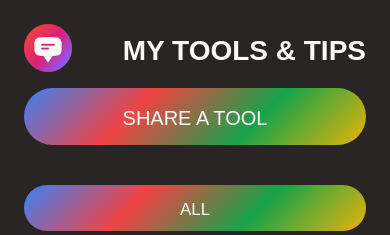
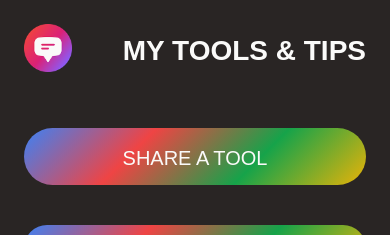
Before and after one commit to AlenaGM/mytoolbox, a React (Create React App) app: page / in a window 390 px wide. Shown: the top 235 px of the page. Built offline with nearby package versions, Linux system fonts and the light colour scheme; no server answers; the database is empty; a web font is replaced by a local one.

Commit message:
responsiveness fix

```diff
--- a/src/assets/style.scss
+++ b/src/assets/style.scss
@@ -12,10 +12,10 @@ body {
   background-color: #292524;
   color: #fafaf9;
   font-family: "Sono", sans-serif;
-  padding: 48px 64px;
+  padding: 48px 64px 0px;
   min-width: 320px;
   @media (max-width: 1090px) {
-    padding: 32px 48px;
+    padding: 32px 48px 0px;
   }
   @media (max-width: 768px) {
     padding: 24px;
@@ -36,7 +36,7 @@ body {
   @media (max-width: 768px) {
     margin-bottom: 40px;
   }
-  @media (max-width: 500px) {
+  @media (max-width: 600px) {
     flex-direction: column;
     align-items: stretch;
   }
@@ -44,12 +44,12 @@ body {
     display: flex;
     align-items: center;
     gap: 16px;
-    @media (max-width: 500px) {
+    @media (max-width: 600px) {
       justify-content: space-between;
     }
     img {
       width: 68px;
-      @media (max-width: 500px) {
+      @media (max-width: 600px) {
         width: 48px;
       }
     }
@@ -59,9 +59,14 @@ body {
       font-family: "Coiny", sans-serif;
       line-height: 1;
       margin-top: 6px;
-      @media (max-width: 500px) {
+      @media (max-width: 600px) {
         font-size: 1.75rem;
       }
+    }
+  }
+  &__btn {
+    @media (max-width: 600px) {
+      margin-top: 40px;
     }
   }
 }
@@ -79,7 +84,7 @@ body {
     flex-direction: column;
     align-items: stretch;
   }
-  @media (max-width: 500px) {
+  @media (max-width: 600px) {
     padding: 16px;
   }
   input,
@@ -116,20 +121,18 @@ body {
   display: grid;
   grid-template-columns: 250px 1fr;
   gap: 48px;
-  @media (max-width: 900px) {
-    grid-template-columns: 1fr;
-  }
+  height: calc(100vh - 68px - 48px - 40px);
   @media (max-width: 768px) {
     gap: 20px;
+  }
+  @media (max-width: 600px) {
+    grid-template-columns: 1fr;
+    height: auto;
   }
 }
 
 .category__list_item {
   margin-bottom: 16px;
-}
-
-.tool {
-  overflow: hidden;
 }
 
 .tool__list_item {
@@ -145,10 +148,10 @@ body {
   letter-spacing: -1px;
   @media (max-width: 1200px) {
     flex-direction: column;
-    align-items: flex-end;
+    align-items: flex-start;
     gap: 12px;
   }
-  @media (max-width: 500px) {
+  @media (max-width: 600px) {
     padding: 16px;
   }
   .item {
```
